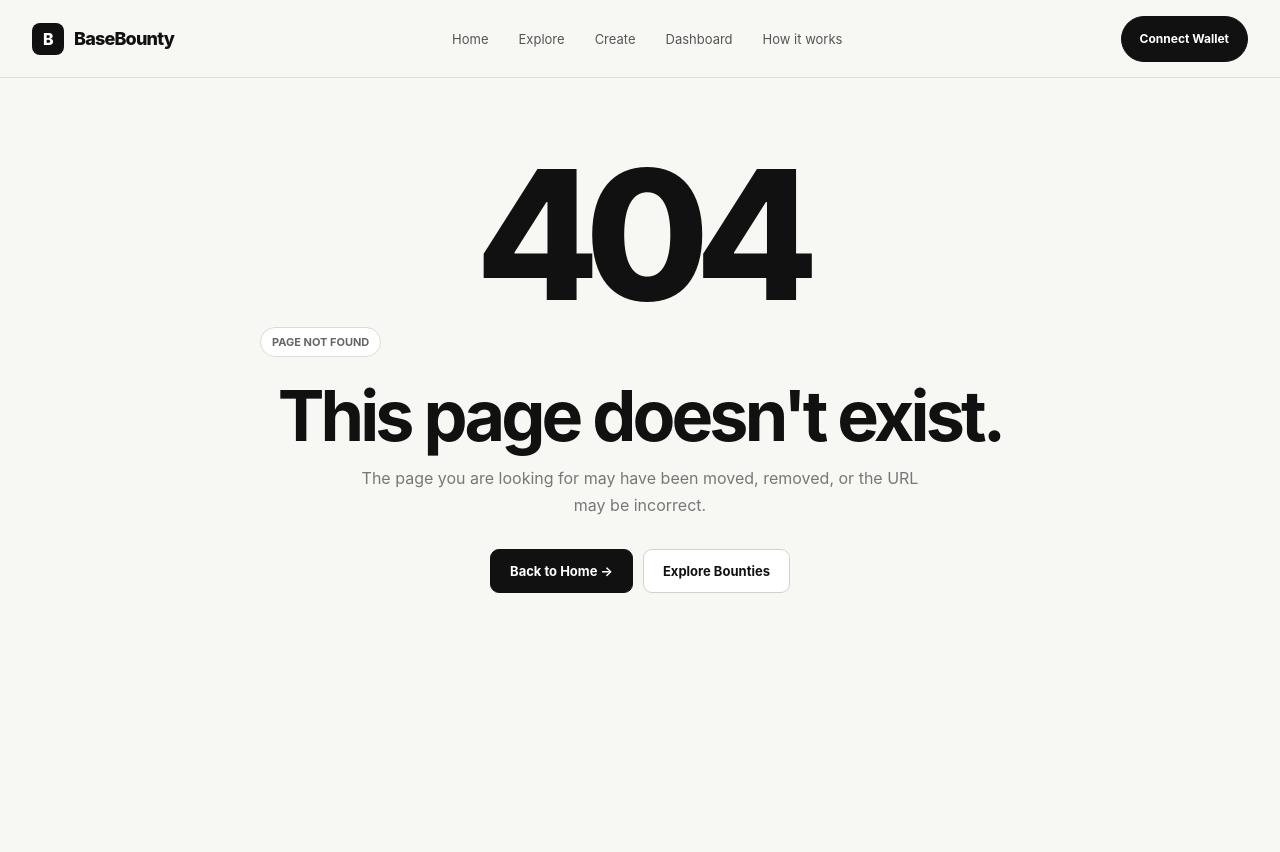
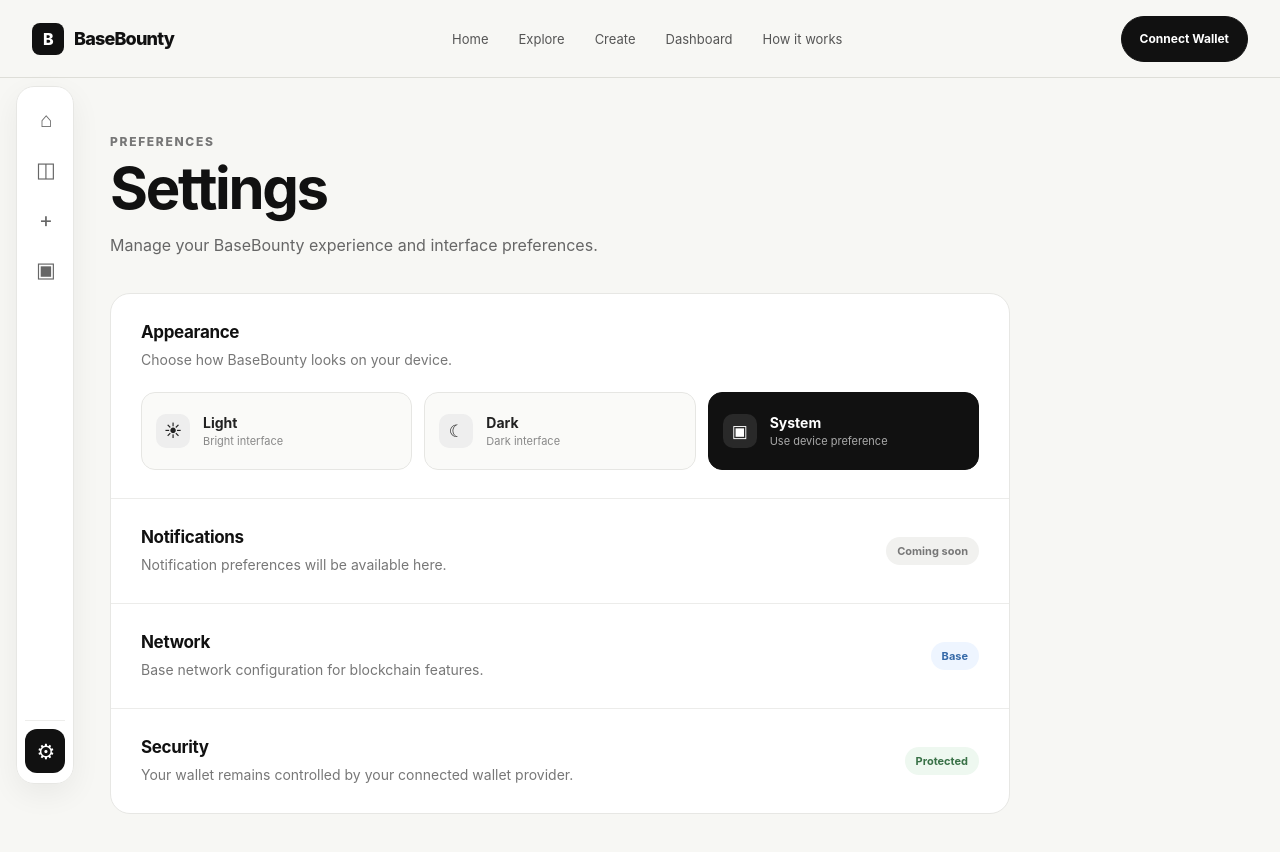
Before and after one commit to atmiyakanani-web/basebounty, a React app: page /settings in a window 1280 px wide. Shown: the top 852 px of the page. Before the commit the page ends 800 px from the top, so only its background shows below. Built offline with nearby package versions, Linux system fonts and the light colour scheme; the HTML template or start-up script is replaced by a standard one.

Commit message:
Add sidebar and settings

```diff
--- a/src/App.jsx
+++ b/src/App.jsx
@@ -1,5 +1,6 @@
 import { BrowserRouter, Routes, Route } from 'react-router-dom'
 import Navbar from './components/layout/Navbar'
+import Sidebar from './components/layout/Sidebar'
 
 import Home from './pages/Home.jsx'
 import CreateBounty from './pages/CreateBounty.jsx'
@@ -13,6 +14,7 @@
 import MyBounties from './pages/MyBounties.jsx'
 import HireSomeone from './pages/HireSomeone.jsx'
 import NotFound from './pages/NotFound.jsx'
+import Settings from './pages/Settings.jsx'
 
 import './App.css'
 
@@ -21,53 +23,22 @@
     <BrowserRouter>
       <div className="app">
         <Navbar />
+        <Sidebar />
 
         <Routes>
           <Route path="/" element={<Home />} />
-          <Route
-            path="/bounty/:id/submit"
-            element={<SubmitWork />}
-          />
-          <Route
-            path="/my-bounties"
-            element={<MyBounties />}
-          />
-          <Route
-            path="/create"
-            element={<CreateBounty />}
-          />
-          <Route
-            path="/find-work"
-            element={<FindWork />}
-          />
-          <Route
-            path="/hire"
-            element={<HireSomeone />}
-          />
-          <Route
-            path="/explore"
-            element={<ExploreBounties />}
-          />
-          <Route
-            path="/bounty/:id"
-            element={<BountyDetails />}
-          />
-          <Route
-            path="/bounty/:id/apply"
-            element={<ApplyBounty />}
-          />
-          <Route
-            path="/bounty/:id/manage"
-            element={<ManageBounty />}
-          />
-          <Route
-            path="/review"
-            element={<ReviewBounty />}
-          />
-          <Route
-            path="*"
-            element={<NotFound />}
-          />
+          <Route path="/bounty/:id/submit" element={<SubmitWork />} />
+          <Route path="/my-bounties" element={<MyBounties />} />
+          <Route path="/create" element={<CreateBounty />} />
+          <Route path="/find-work" element={<FindWork />} />
+          <Route path="/hire" element={<HireSomeone />} />
+          <Route path="/explore" element={<ExploreBounties />} />
+          <Route path="/bounty/:id" element={<BountyDetails />} />
+          <Route path="/bounty/:id/apply" element={<ApplyBounty />} />
+          <Route path="/bounty/:id/manage" element={<ManageBounty />} />
+          <Route path="/review" element={<ReviewBounty />} />
+          <Route path="/settings" element={<Settings />} />
+          <Route path="*" element={<NotFound />} />
         </Routes>
       </div>
     </BrowserRouter>
--- /dev/null
+++ b/src/components/layout/Sidebar.css
@@ -0,0 +1,114 @@
+.app-sidebar {
+  position: fixed;
+  left: 16px;
+  top: 86px;
+  bottom: 16px;
+  width: 58px;
+  z-index: 100;
+
+  display: flex;
+  flex-direction: column;
+  justify-content: space-between;
+
+  padding: 10px 8px;
+
+  background: rgba(255, 255, 255, 0.94);
+  border: 1px solid #e7e7e4;
+  border-radius: 18px;
+
+  box-shadow: 0 10px 30px rgba(0, 0, 0, 0.06);
+
+  transition: width 0.22s ease;
+}
+
+.app-sidebar:hover {
+  width: 210px;
+}
+
+.sidebar-items,
+.sidebar-bottom {
+  display: flex;
+  flex-direction: column;
+  gap: 6px;
+}
+
+.sidebar-item {
+  position: relative;
+
+  height: 44px;
+  width: 100%;
+
+  display: flex;
+  align-items: center;
+  gap: 14px;
+
+  padding: 0 10px;
+
+  color: #666;
+  text-decoration: none;
+
+  border-radius: 12px;
+
+  overflow: hidden;
+  white-space: nowrap;
+
+  transition:
+    background 0.18s ease,
+    color 0.18s ease;
+}
+
+.sidebar-item:hover {
+  background: #f2f2ef;
+  color: #111;
+}
+
+.sidebar-item.active {
+  background: #111;
+  color: #fff;
+}
+
+.sidebar-icon {
+  min-width: 22px;
+  width: 22px;
+
+  display: flex;
+  align-items: center;
+  justify-content: center;
+
+  font-size: 21px;
+  line-height: 1;
+}
+
+.sidebar-label {
+  opacity: 0;
+  transform: translateX(-6px);
+
+  font-size: 14px;
+  font-weight: 600;
+
+  transition:
+    opacity 0.15s ease,
+    transform 0.15s ease;
+}
+
+.app-sidebar:hover .sidebar-label {
+  opacity: 1;
+  transform: translateX(0);
+}
+
+.sidebar-bottom {
+  border-top: 1px solid #ededeb;
+  padding-top: 8px;
+}
+
+@media (max-width: 700px) {
+  .app-sidebar {
+    left: 10px;
+    top: 76px;
+    bottom: 10px;
+  }
+
+  .app-sidebar:hover {
+    width: 190px;
+  }
+}
--- /dev/null
+++ b/src/components/layout/Sidebar.jsx
@@ -0,0 +1,44 @@
+import { NavLink } from 'react-router-dom'
+import './Sidebar.css'
+
+function Sidebar() {
+  const items = [
+    { to: '/', icon: '⌂', label: 'Home' },
+    { to: '/explore', icon: '◫', label: 'Explore Bounties' },
+    { to: '/create', icon: '+', label: 'Create Bounty' },
+    { to: '/my-bounties', icon: '▣', label: 'My Bounties' },
+  ]
+
+  return (
+    <aside className="app-sidebar">
+      <div className="sidebar-items">
+        {items.map((item) => (
+          <NavLink
+            key={item.to}
+            to={item.to}
+            className={({ isActive }) =>
+              `sidebar-item ${isActive ? 'active' : ''}`
+            }
+          >
+            <span className="sidebar-icon">{item.icon}</span>
+            <span className="sidebar-label">{item.label}</span>
+          </NavLink>
+        ))}
+      </div>
+
+      <div className="sidebar-bottom">
+        <NavLink
+          to="/settings"
+          className={({ isActive }) =>
+            `sidebar-item ${isActive ? 'active' : ''}`
+          }
+        >
+          <span className="sidebar-icon">⚙</span>
+          <span className="sidebar-label">Settings</span>
+        </NavLink>
+      </div>
+    </aside>
+  )
+}
+
+export default Sidebar
--- /dev/null
+++ b/src/pages/Settings.css
@@ -0,0 +1,207 @@
+.settings-page {
+  min-height: calc(100vh - 80px);
+  padding: 56px 7% 80px 110px;
+}
+
+.settings-header {
+  max-width: 760px;
+  margin-bottom: 34px;
+}
+
+.settings-eyebrow {
+  margin: 0 0 10px;
+
+  font-size: 12px;
+  font-weight: 800;
+  letter-spacing: 0.14em;
+
+  color: #777;
+}
+
+.settings-header h1 {
+  margin: 0;
+
+  font-size: clamp(38px, 5vw, 58px);
+  line-height: 1;
+  letter-spacing: -0.04em;
+}
+
+.settings-header p:last-child {
+  margin: 16px 0 0;
+
+  color: #666;
+  font-size: 16px;
+  line-height: 1.6;
+}
+
+.settings-card {
+  max-width: 900px;
+
+  background: #fff;
+  border: 1px solid #e7e7e4;
+  border-radius: 20px;
+
+  overflow: hidden;
+}
+
+.settings-section,
+.settings-row {
+  padding: 28px 30px;
+  border-bottom: 1px solid #ececea;
+}
+
+.settings-section h2,
+.settings-row h2 {
+  margin: 0 0 7px;
+
+  font-size: 17px;
+  letter-spacing: -0.02em;
+}
+
+.settings-section p,
+.settings-row p {
+  margin: 0;
+
+  color: #777;
+  font-size: 14px;
+  line-height: 1.5;
+}
+
+.theme-options {
+  display: grid;
+  grid-template-columns: repeat(3, 1fr);
+  gap: 12px;
+
+  margin-top: 22px;
+}
+
+.theme-option {
+  min-height: 78px;
+
+  display: flex;
+  align-items: center;
+  gap: 13px;
+
+  padding: 14px;
+
+  background: #fafaf8;
+  border: 1px solid #e6e6e3;
+  border-radius: 14px;
+
+  text-align: left;
+  cursor: pointer;
+
+  color: #222;
+
+  transition:
+    border 0.18s ease,
+    background 0.18s ease,
+    transform 0.18s ease;
+}
+
+.theme-option:hover {
+  transform: translateY(-1px);
+  border-color: #aaa;
+}
+
+.theme-option.selected {
+  background: #111;
+  border-color: #111;
+  color: #fff;
+}
+
+.theme-icon {
+  width: 34px;
+  height: 34px;
+
+  display: flex;
+  align-items: center;
+  justify-content: center;
+
+  border-radius: 10px;
+  background: #eee;
+  font-size: 17px;
+}
+
+.theme-option.selected .theme-icon {
+  background: #292929;
+}
+
+.theme-option strong,
+.theme-option small {
+  display: block;
+}
+
+.theme-option strong {
+  font-size: 14px;
+}
+
+.theme-option small {
+  margin-top: 3px;
+  font-size: 11px;
+  color: #888;
+}
+
+.theme-option.selected small {
+  color: #aaa;
+}
+
+.settings-row {
+  display: flex;
+  align-items: center;
+  justify-content: space-between;
+  gap: 20px;
+}
+
+.settings-row:last-child {
+  border-bottom: 0;
+}
+
+.coming-soon,
+.network-badge,
+.secure-badge {
+  flex-shrink: 0;
+
+  padding: 7px 11px;
+
+  border-radius: 999px;
+
+  font-size: 11px;
+  font-weight: 700;
+}
+
+.coming-soon {
+  background: #f1f1ef;
+  color: #777;
+}
+
+.network-badge {
+  background: #eef5ff;
+  color: #3569a8;
+}
+
+.secure-badge {
+  background: #eef8f0;
+  color: #397147;
+}
+
+@media (max-width: 800px) {
+  .settings-page {
+    padding-left: 90px;
+  }
+
+  .theme-options {
+    grid-template-columns: 1fr;
+  }
+}
+
+@media (max-width: 520px) {
+  .settings-page {
+    padding: 35px 20px 60px 78px;
+  }
+
+  .settings-row {
+    align-items: flex-start;
+    flex-direction: column;
+  }
+}
--- /dev/null
+++ b/src/pages/Settings.jsx
@@ -0,0 +1,102 @@
+import { useEffect, useState } from 'react'
+import './Settings.css'
+
+function Settings() {
+  const [theme, setTheme] = useState(
+    localStorage.getItem('basebounty-theme') || 'system'
+  )
+
+  useEffect(() => {
+    const root = document.documentElement
+
+    if (theme === 'system') {
+      root.removeAttribute('data-theme')
+    } else {
+      root.setAttribute('data-theme', theme)
+    }
+
+    localStorage.setItem('basebounty-theme', theme)
+  }, [theme])
+
+  return (
+    <main className="settings-page">
+      <div className="settings-header">
+        <p className="settings-eyebrow">PREFERENCES</p>
+        <h1>Settings</h1>
+        <p>
+          Manage your BaseBounty experience and interface preferences.
+        </p>
+      </div>
+
+      <section className="settings-card">
+        <div className="settings-section">
+          <div>
+            <h2>Appearance</h2>
+            <p>Choose how BaseBounty looks on your device.</p>
+          </div>
+
+          <div className="theme-options">
+            <button
+              className={theme === 'light' ? 'theme-option selected' : 'theme-option'}
+              onClick={() => setTheme('light')}
+            >
+              <span className="theme-icon">☀</span>
+              <span>
+                <strong>Light</strong>
+                <small>Bright interface</small>
+              </span>
+            </button>
+
+            <button
+              className={theme === 'dark' ? 'theme-option selected' : 'theme-option'}
+              onClick={() => setTheme('dark')}
+            >
+              <span className="theme-icon">☾</span>
+              <span>
+                <strong>Dark</strong>
+                <small>Dark interface</small>
+              </span>
+            </button>
+
+            <button
+              className={theme === 'system' ? 'theme-option selected' : 'theme-option'}
+              onClick={() => setTheme('system')}
+            >
+              <span className="theme-icon">▣</span>
+              <span>
+                <strong>System</strong>
+                <small>Use device preference</small>
+              </span>
+            </button>
+          </div>
+        </div>
+
+        <div className="settings-row">
+          <div>
+            <h2>Notifications</h2>
+            <p>Notification preferences will be available here.</p>
+          </div>
+          <span className="coming-soon">Coming soon</span>
+        </div>
+
+        <div className="settings-row">
+          <div>
+            <h2>Network</h2>
+            <p>Base network configuration for blockchain features.</p>
+          </div>
+          <span className="network-badge">Base</span>
+        </div>
+
+        <div className="settings-row">
+          <div>
+            <h2>Security</h2>
+            <p>Your wallet remains controlled by your connected wallet provider.</p>
+          </div>
+          <span className="secure-badge">Protected</span>
+        </div>
+      </section>
+    </main>
+  )
+}
+
+export default Settings
```
